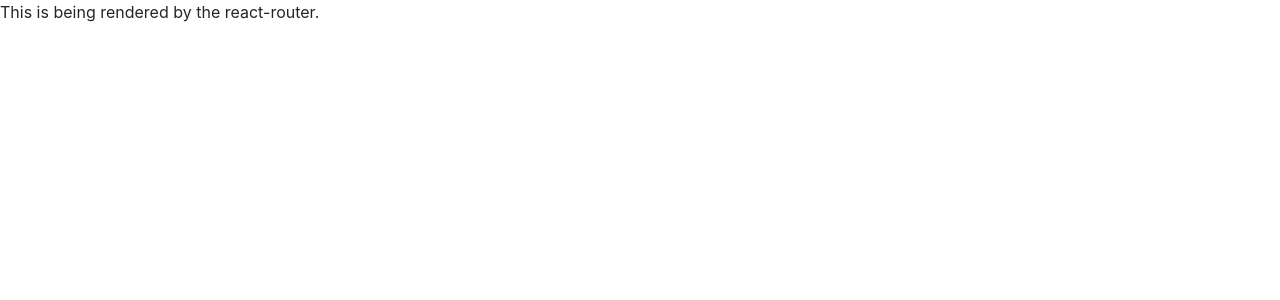
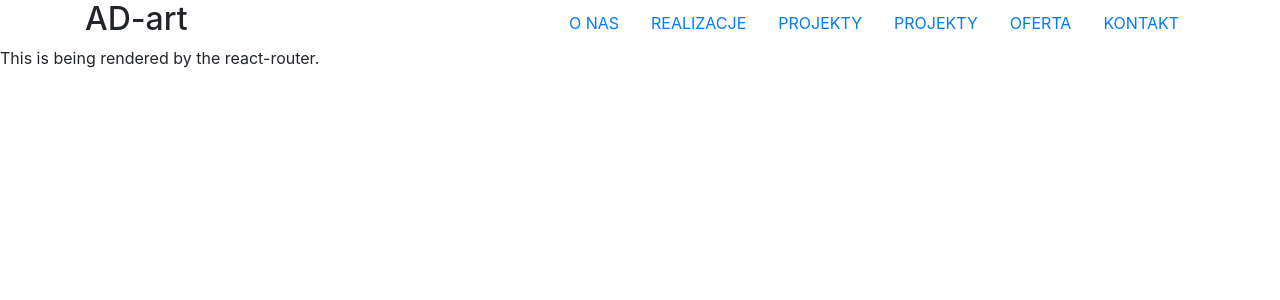
Before and after one commit to staszek998/ad-art, a React (Create React App) app: page / in a window 1280 px wide. Shown: the top 300 px of the page. Built offline with nearby package versions, Linux system fonts and the light colour scheme.

Commit message:
Create and implement the Navbar component

```diff
--- a/src/App.jsx
+++ b/src/App.jsx
@@ -5,13 +5,15 @@ import { BrowserRouter as Router } from "react-router-dom";
 
 // SCSS imports
 import "./App.scss";
+import Navbar from "./components/shared/Navbar/Navbar";
 
 const App = () => (
-  <div className="App">
-    <Router>
-      <div>This is being rendered by the react-router.</div>
-    </Router>
-  </div>
+    <div className="App">
+        <Navbar />
+        <Router>
+            <div>This is being rendered by the react-router.</div>
+        </Router>
+    </div>
 );
 
 export default App;
--- /dev/null
+++ b/src/components/shared/Navbar/Navbar.jsx
@@ -0,0 +1,35 @@
+import React from "react";
+
+const Navbar = () => (
+    <header class="Navbar">
+        <div className="container">
+            <div className="row">
+                <div className="col-12 d-flex justify-content-between align-items-center">
+                    <h2>AD-art</h2>
+                    <nav class="d-flex justify-content-center align-items-between">
+                        <a class="nav-link" href="#">
+                            O NAS
+                        </a>
+                        <a class="nav-link" href="#">
+                            REALIZACJE
+                        </a>
+                        <a class="nav-link" href="#">
+                            PROJEKTY
+                        </a>
+                        <a class="nav-link" href="#">
+                            PROJEKTY
+                        </a>
+                        <a class="nav-link" href="#">
+                            OFERTA
+                        </a>
+                        <a class="nav-link" href="#">
+                            KONTAKT
+                        </a>
+                    </nav>
+                </div>
+            </div>
+        </div>
+    </header>
+);
+
+export default Navbar;
```
Also changed, not shown: src/components/shared/Navbar/_Navbar.scss (added).
